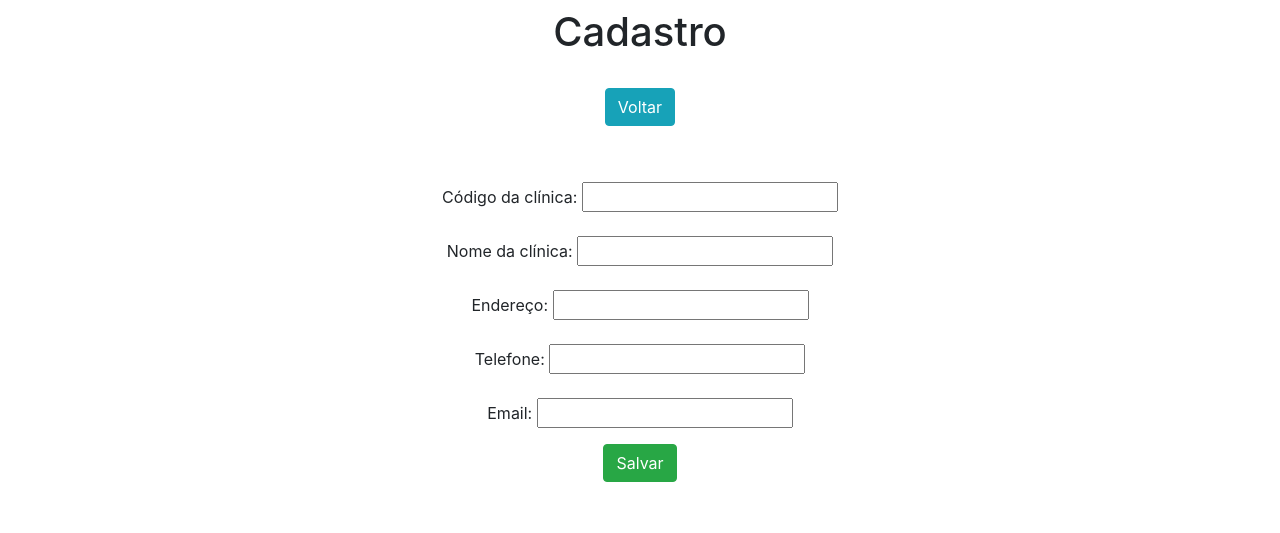
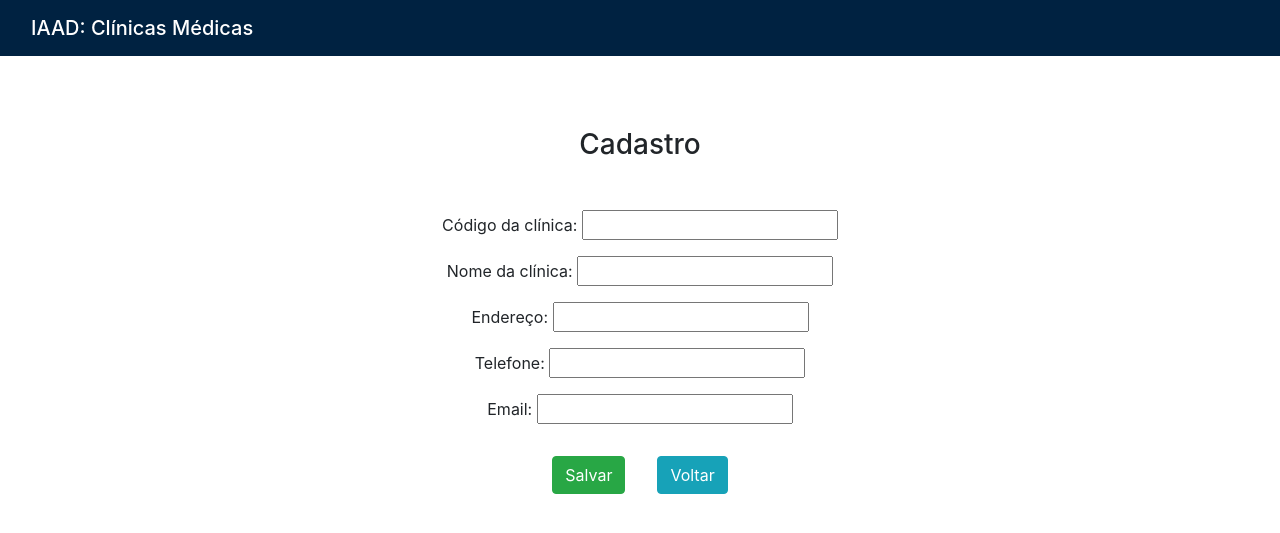
Before and after one commit to dEgito/IAAD-Clinicas-Medicas, a Django app: page /form/ in a window 1280 px wide. Shown: the top 533 px of the page. Run offline with Django 4.2, Linux system fonts and the light colour scheme; some libraries are stand-ins or nearby versions.

Commit message:
fix(form): corrige layout

```diff
--- a/clinicasmedicas/templates/form.html
+++ b/clinicasmedicas/templates/form.html
@@ -1,33 +1,52 @@
 <!DOCTYPE html>
 <html lang="pt-br">
-
   <head>
-    <meta charset="UTF-8">
+    <meta charset="UTF-8" />
     <title>Fórmulário</title>
-    <link rel="stylesheet" href="https://stackpath.bootstrapcdn.com/bootstrap/4.1.3/css/bootstrap.min.css" integrity="sha384-MCw98/SFnGE8fJT3GXwEOngsV7Zt27NXFoaoApmYm81iuXoPkFOJwJ8ERdknLPMO" crossorigin="anonymous">
+    <link
+      rel="stylesheet"
+      href="https://stackpath.bootstrapcdn.com/bootstrap/4.1.3/css/bootstrap.min.css"
+      integrity="sha384-MCw98/SFnGE8fJT3GXwEOngsV7Zt27NXFoaoApmYm81iuXoPkFOJwJ8ERdknLPMO"
+      crossorigin="anonymous"
+    />
   </head>
 
   <body>
+    <nav
+      class="navbar"
+      style="
+        background-color: #002241;
+        color: #ffffff;
+        width: 100%;
+        margin-bottom: 4rem;
+      "
+    >
+      <div class="container-fluid">
+        <span class="navbar-brand mb-0 h1">IAAD: Clínicas Médicas</span>
+      </div>
+    </nav>
+
     <div class="col-8 m-auto pt-2 pb-2 text-center">
-        <h1>Cadastro</h1>
-    </div>
-
-    <div class="col-8 m-auto pt-3 pb-2 text-center">
-        <a href="/", class="btn btn-info">Voltar</a>
+      <h3>Cadastro</h3>
     </div>
 
     <div class="col-8 m-auto pt-4 pb-2 text-center">
       <form name="Form" id="form" action="/create/" method="post">
         {% csrf_token %}
-            <div class="form-group mt-4">Código da clínica: {{form.CodCli}}</div>
-            <div class="form-group mt-4">Nome da clínica: {{form.NomeCli}}</div>
-            <div class="form-group mt-4">Endereço: {{form.Endereco}}</div>
-            <div class="form-group mt-4">Telefone: {{form.Telefone}}</div>
-            <div class="form-group mt-4">Email: {{form.Email}}</div>
-            <input type="submit" class="btn btn-success" value="Salvar">
+        <div class="form-group mt-2">Código da clínica: {{form.CodCli}}</div>
+        <div class="form-group mt-2">Nome da clínica: {{form.NomeCli}}</div>
+        <div class="form-group mt-2">Endereço: {{form.Endereco}}</div>
+        <div class="form-group mt-2">Telefone: {{form.Telefone}}</div>
+        <div class="form-group mt-2">Email: {{form.Email}}</div>
+
+        <div style="display: flex; align-items: center; justify-content: center; gap: 2rem; padding-top: 1rem;">
+          <input type="submit" class="btn btn-success" value="Salvar" />
+
+          <div class="text-center">
+            <a href="/" , class="btn btn-info">Voltar</a>
+          </div>
+        </div>
       </form>
     </div>
-
   </body>
-
 </html>
```
Lines whose indentation alone changed are shown as unchanged.
